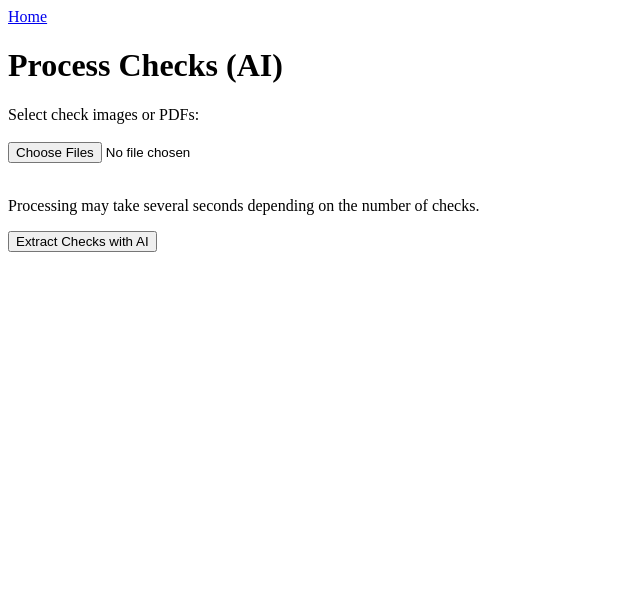
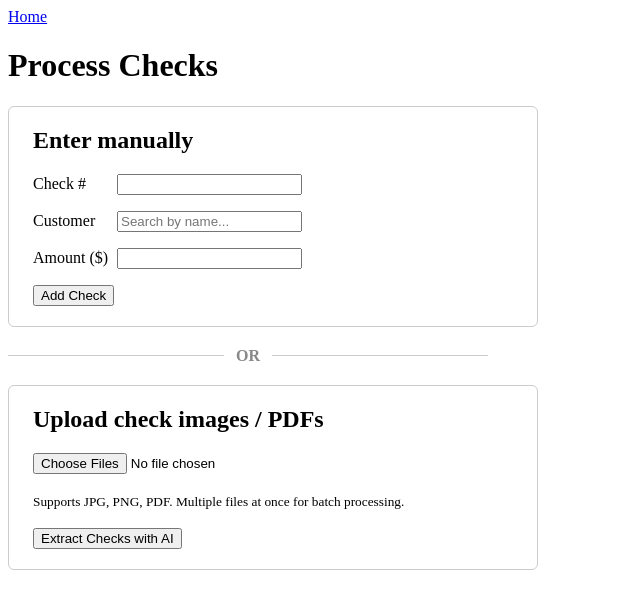
Before and after one commit to hassannajj/PaymentTracker, a Flask app: page /process_checks in a window 1280 px wide. Shown: the top 609 px of the page, without its empty margins (0-640 px from the left). Run offline with Flask 3, Linux system fonts and the light colour scheme; data that the repository does not hold is empty.

Commit message:
manual check entry + process checks UI
Implement manual check entry flow: form with customer search datalist,
JS to wire hidden customer_id, and handler that pushes to pending_checks
session so it flows through the same review/commit pipeline as file uploads.
Split the page into two clearly separated sections with an OR divider.

Co-Authored-By: Claude Sonnet 4.6 <noreply@anthropic.com>

```diff
--- a/app.py
+++ b/app.py
@@ -90,10 +90,32 @@ def add_transaction():
 
 @app.route('/process_checks', methods=['GET'])
 def process_checks_form():
-    return render_template('upload_checks.html')
+    customers = repository.get_all_customers()
+    return render_template('upload_checks.html', customers=customers)
 
 @app.route('/process_checks', methods=['POST'])
 def process_checks():
+    # If manually entered check data
+    if 'manual_check' in request.form:
+        customer_id = request.form.get('customer_id')
+        check_number = request.form.get('check_id', '')
+        amount = request.form.get('amount')
+        payer_name = request.form.get('customer_search', '')
+        check = {
+            'payer_name': payer_name,
+            'customer_id': int(customer_id) if customer_id else None,
+            'amount': float(amount) if amount else None,
+            'check_number': check_number,
+            'date': None,
+            'memo': None,
+            'notes': f'Check #{check_number}' if check_number else '',
+        }
+        pending = session.get('pending_checks', [])
+        pending.append(check)
+        session['pending_checks'] = pending
+        return redirect(url_for('review_checks'))
+
+    # If file was uploaded
     files = request.files.getlist('checks')
     if not files or all(f.filename == '' for f in files):
         flash('No files selected.')
--- a/templates/index.html
+++ b/templates/index.html
@@ -10,6 +10,6 @@
     <a href="/customers">View Customers</a><br>
     <a href="/transactions">View Transactions</a><br>
     <a href="/add_monthly_charges">Add Monthly Charges</a><br>
-    <a href="/process_checks">Process Checks (AI)</a><br>
+    <a href="/process_checks">Process Checks</a><br>
 </body>
 </html>
--- a/templates/upload_checks.html
+++ b/templates/upload_checks.html
@@ -2,10 +2,41 @@
 <html lang="en">
 <head>
     <title>Process Checks</title>
+    <style>
+        .section {
+            border: 1px solid #ccc;
+            border-radius: 6px;
+            padding: 20px 24px;
+            margin: 20px 0;
+            max-width: 480px;
+        }
+        .section h2 {
+            margin-top: 0;
+        }
+        .divider {
+            display: flex;
+            align-items: center;
+            gap: 12px;
+            max-width: 480px;
+            color: #888;
+            font-weight: bold;
+        }
+        .divider::before,
+        .divider::after {
+            content: '';
+            flex: 1;
+            border-top: 1px solid #ccc;
+        }
+        label {
+            display: inline-block;
+            width: 80px;
+        }
+    </style>
 </head>
 <body>
     <a href="/">Home</a>
-    <h1>Process Checks (AI)</h1>
+    <h1>Process Checks</h1>
+
     {% with messages = get_flashed_messages() %}
         {% if messages %}
             {% for message in messages %}
@@ -13,11 +44,67 @@
             {% endfor %}
         {% endif %}
     {% endwith %}
-    <form method="post" enctype="multipart/form-data">
-        <label for="checks">Select check images or PDFs:</label><br><br>
-        <input type="file" id="checks" name="checks" multiple accept=".jpg,.jpeg,.png,.pdf" required><br><br>
-        <p>Processing may take several seconds depending on the number of checks.</p>
-        <input type="submit" value="Extract Checks with AI">
-    </form>
+
+    <div class="section">
+        <h2>Enter manually</h2>
+        <form id="manual-form" method="post">
+            <p>
+                <label for="check_id">Check #</label>
+                <input type="number" id="check_id" name="check_id" required>
+            </p>
+            <p>
+                <label for="customer_search">Customer</label>
+                <input type="text" id="customer_search" name="customer_search"
+                    placeholder="Search by name..."
+                    list="list_of_customers" autocomplete="off" required>
+            </p>
+            <input type="hidden" id="customer_id" name="customer_id">
+            <datalist id="list_of_customers">
+                {% for customer in customers %}
+                <option value="{{ customer.name }}" data-id="{{ customer.id }}">
+                {% endfor %}
+            </datalist>
+            <p>
+                <label for="amount">Amount ($)</label>
+                <input type="number" step="0.01" id="amount" name="amount" required>
+            </p>
+            <input type="submit" name="manual_check" value="Add Check">
+        </form>
+    </div>
+
+    <div class="divider">OR</div>
+
+    <div class="section">
+        <h2>Upload check images / PDFs</h2>
+        <form method="post" enctype="multipart/form-data">
+            <input type="file" id="checks" name="checks" multiple accept=".jpg,.jpeg,.png,.pdf" required><br><br>
+            <small>Supports JPG, PNG, PDF. Multiple files at once for batch processing.</small><br><br>
+            <input type="submit" value="Extract Checks with AI">
+        </form>
+    </div>
+
+    <script>
+        const searchInput = document.getElementById('customer_search');
+        const customerIdInput = document.getElementById('customer_id');
+        const datalist = document.getElementById('list_of_customers');
+
+        searchInput.addEventListener('input', function () {
+            const val = this.value;
+            customerIdInput.value = '';
+            for (const opt of datalist.options) {
+                if (opt.value === val) {
+                    customerIdInput.value = opt.getAttribute('data-id');
+                    break;
+                }
+            }
+        });
+
+        document.getElementById('manual-form').addEventListener('submit', function (e) {
+            if (!customerIdInput.value) {
+                e.preventDefault();
+                alert('Please select a customer from the list.');
+            }
+        });
+    </script>
 </body>
 </html>
```
